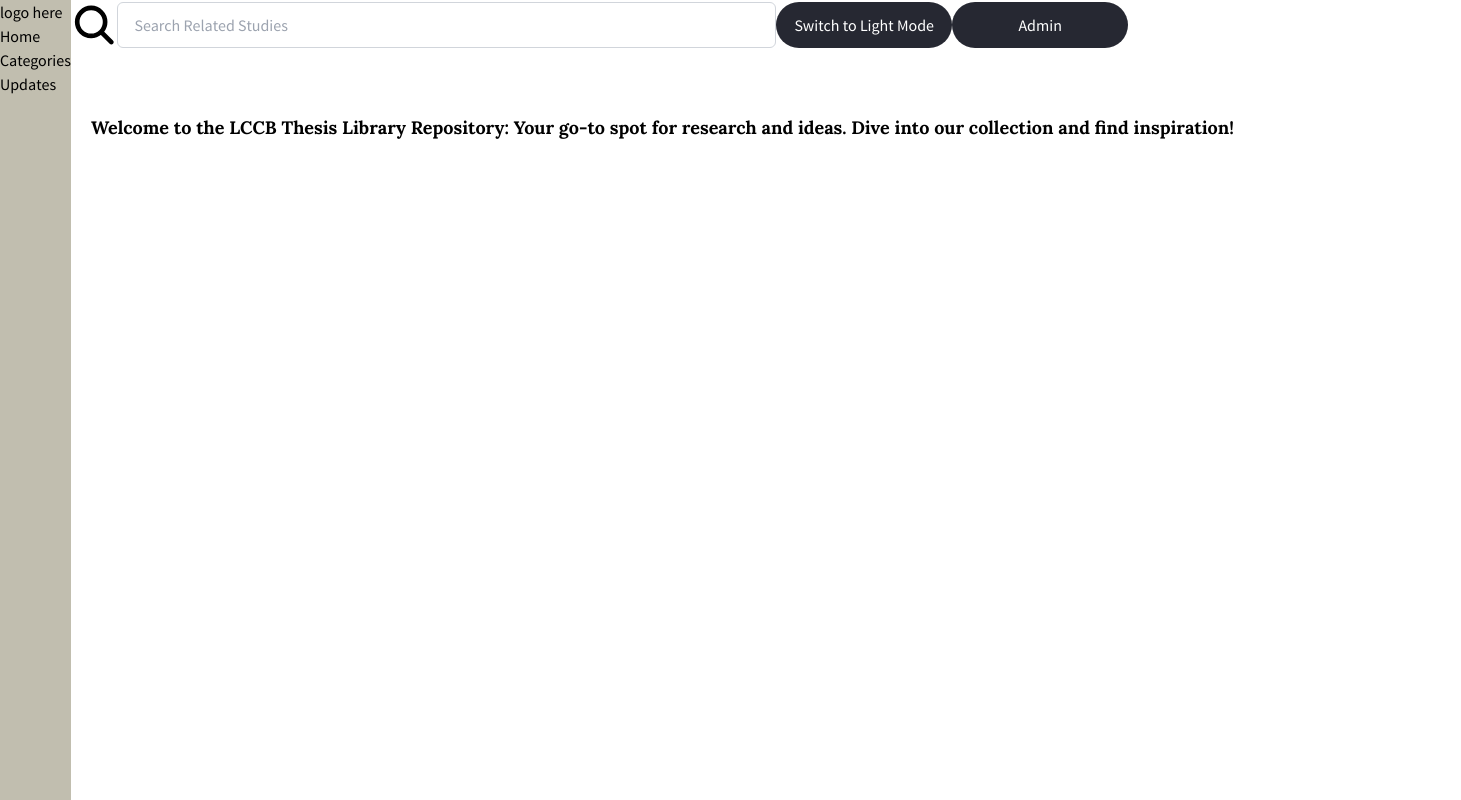
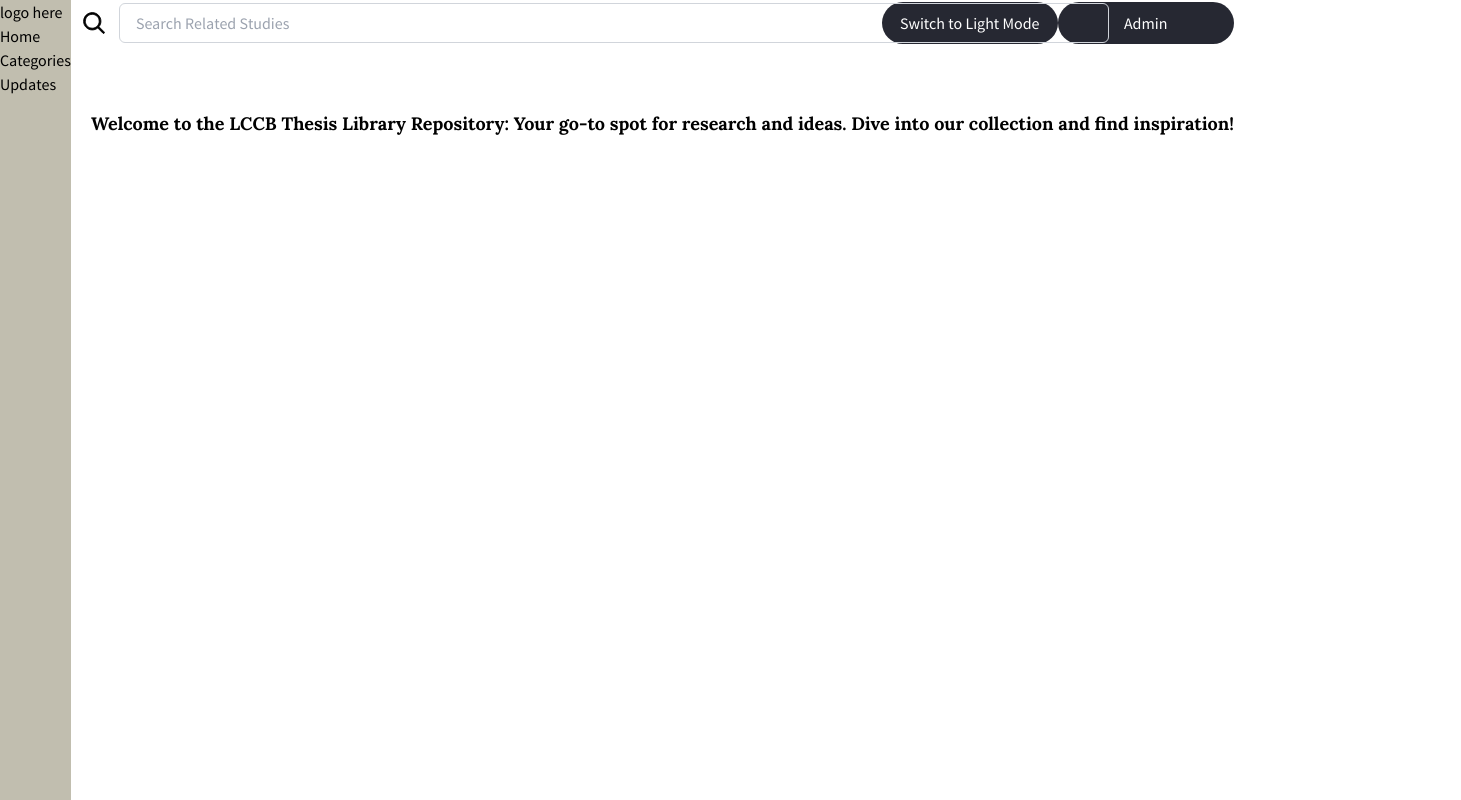
Before and after one commit to vnmw7/manggad-thesis-repo, a Next.js app in the folder frontend/: page / in a window 1280 px wide. Shown: the whole page, 1461 px wide, since content can reach past the window. Built offline with nearby package versions, Linux system fonts and the light colour scheme.

Commit message:
change nav width, inputtype width, button colors, and adjusting the icon. (pahuway ko danay bai ty)

```diff
--- a/frontend/app/components/Header.tsx
+++ b/frontend/app/components/Header.tsx
@@ -1,25 +1,43 @@
 import { useRouter } from "next/navigation";
 import ThemeSwitch from "./theme/ThemeSwitch";
-import SearchIcon from "./icons/search.svg"
+import SearchIcon from "./icons/search.svg";
 
 const Header = () => {
     const router = useRouter();
 
     return (
         <div className="flex">
-            {/* left side sng header: search bar */}
-            <div className="flex w-7/12">
-                <SearchIcon style={{ fill: '#000', stroke: '#000', width: 50, height: 50}} />
-                <input type="text" placeholder="Search Related Studies" />
+            {}
+            <div className="flex items-center w-7/12">
+                <div className="relative">
+                    <SearchIcon
+                        style={{
+                            fill: '#000',
+                            stroke: '#000',
+                            width: '26px',
+                            height: '26px',
+                            position: 'absolute',
+                            left: '10px',
+                            top: '50%',
+                            transform: 'translateY(-50%)'
+                        }}
+                    />
+                    <input
+    type="text"
+    placeholder="Search Related Studies"
+    className="pl-12 h-10 ml-12 text-base border border-gray-300 rounded-lg bg-gray-100 focus:border-[#262832] focus:outline-none transition-colors"
+    style={{ width: '990px' }}
+/>
+
+                </div>
             </div>
-
-            {/* right side sng header: theme switch and admin */}
-            <div className="flex grow">
+            {}
+            <div className="flex grow items-center">
                 <ThemeSwitch />
                 <button onClick={() => router.push("/auth")}> Admin </button>
             </div>
         </div>
-    )
+    );
 }
 
-export default Header
+export default Header;
--- a/frontend/app/components/Navigation.tsx
+++ b/frontend/app/components/Navigation.tsx
@@ -1,6 +1,6 @@
 const Navigation = () => {
     return (
-        <div className="bg-[#C1BEAF]">
+        <div className="bg-[#C1BEAF] w-24">
             <div> logo here </div>
             <ul>
                 <li> Home </li>
```
